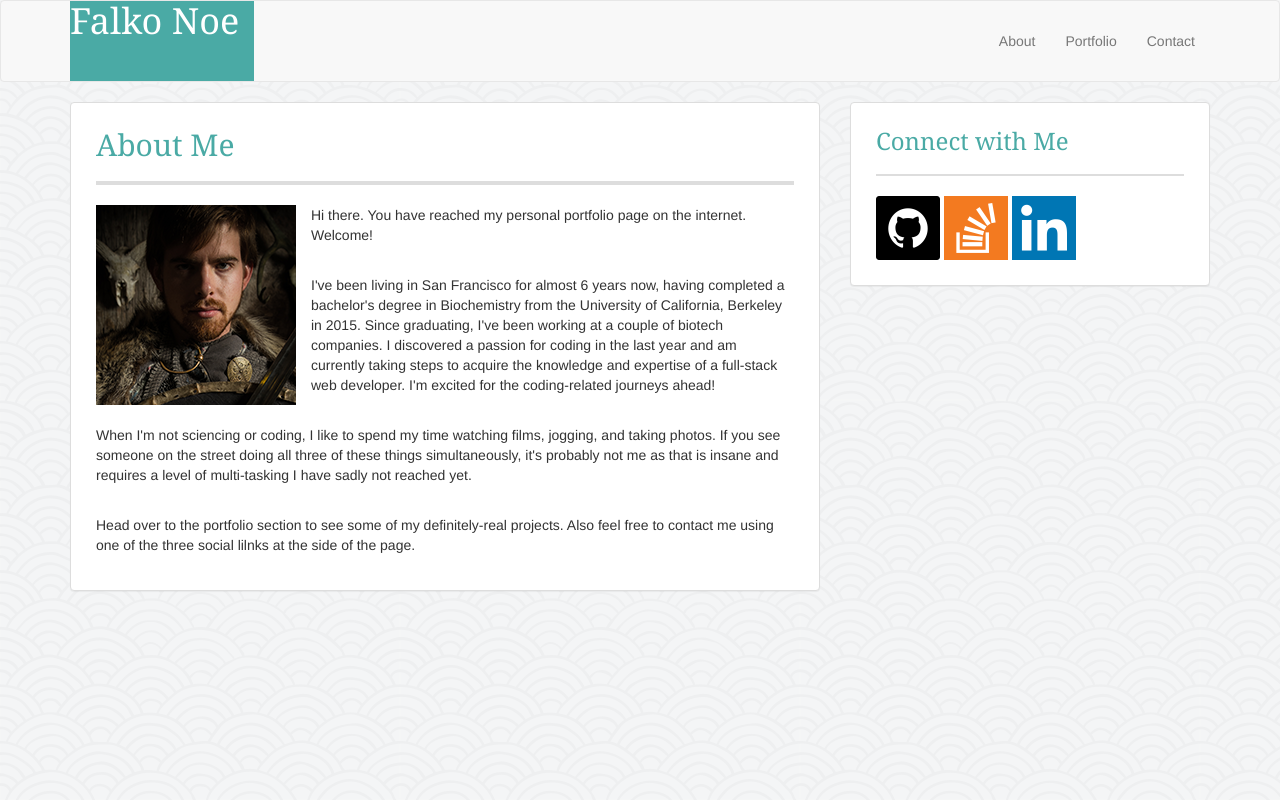
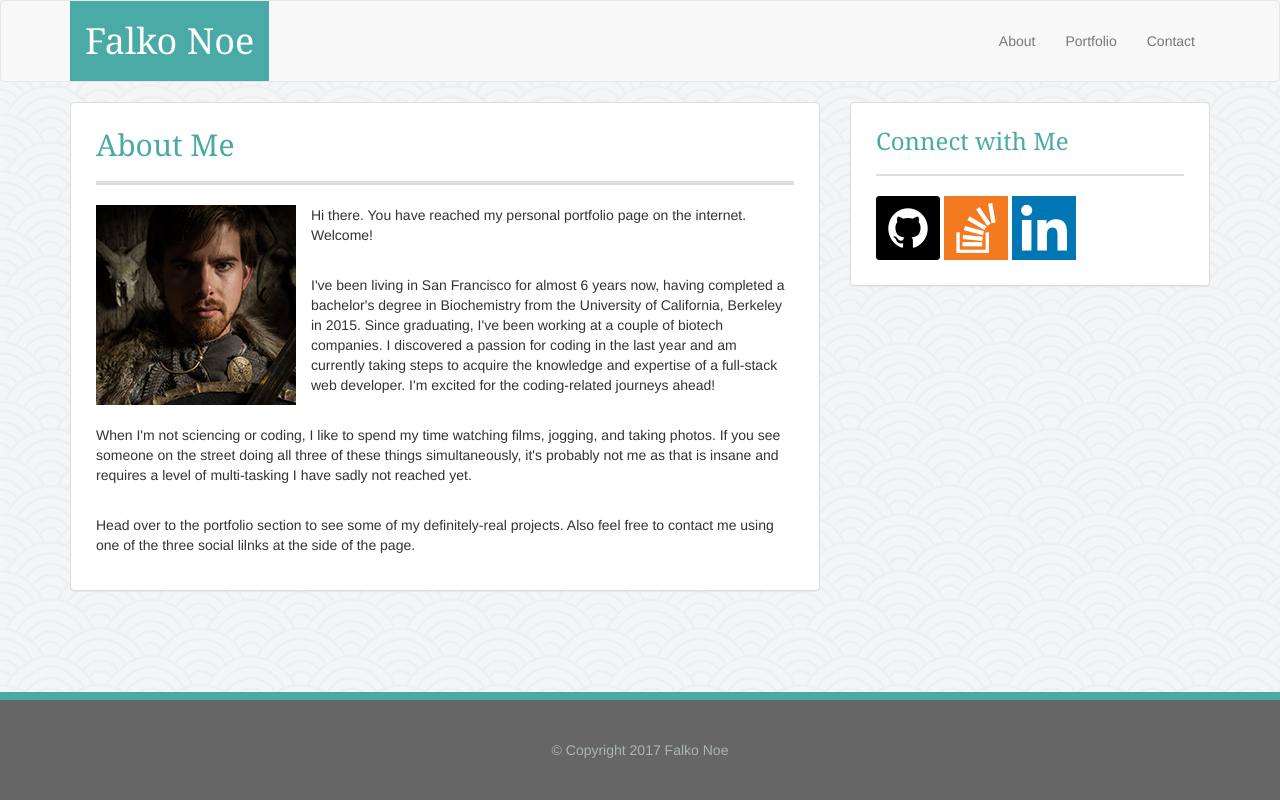
Before and after one commit to CodingKaiser/Bootstrap-Portfolio, a PHP site: page / in a window 1280 px wide. Run offline with PHP 8.4, Linux system fonts and the light colour scheme.

Commit message:
Implemented sticky-footer.

```diff
--- a/assets/css/style.css
+++ b/assets/css/style.css
@@ -4,14 +4,18 @@ h1, h2, h3, h4, h5, h6 {
 	font-family: 'Georgia', Times, Times New Roman, serif;
 }
 
+html {
+	height: 100%;
+}
+
 body {
 	background-image: url('../images/seigaiha.png');
 	background-repeat: repeat;
+	height: 100%;
 }
 
 .my-name {
 	color: white;
-	margin: 0 auto;
 }
 
 .body-headers {
@@ -23,6 +27,10 @@ body {
 
 .navbar-header {
 	background-color: #4aaaa5;
+}
+
+.navbar-brand {
+	padding-left: 30px;
 }
 
 .navbar-brand,
@@ -54,3 +62,28 @@ hr.content {
 hr.contact-me {
 	border: 1px solid #dddddd;
 }
+
+/* FOOTER */
+
+footer {
+	padding: 40px;
+	background-color: #666666;
+	text-align: center;
+	border-top: solid #4aaaa5 8px;
+}
+
+.footer-copyright {
+	color: #abb5b2;
+	margin: 0px auto;
+}
+
+.wrapper {
+	min-height: 100%;
+	/* Equal to height of footer */
+	/* But also accounting for potential margin-bottom of last child */
+	margin-bottom: -108px;
+}
+
+.push {
+	height: 120px;
+}
--- a/index.html
+++ b/index.html
@@ -16,6 +16,7 @@
 
 <body>
 
+<div class="wrapper">
 	<nav class="navbar navbar-default">
 		<div class="container">
 	    <!-- Brand and toggle get grouped for better mobile display -->
@@ -26,12 +27,13 @@
 					<span class="icon-bar"></span>
 					<span class="icon-bar"></span>
 		     	</button>
-      <a class="navbar-brand" href="#"><h1 class="my-name">Falko Noe</h1></a>
+		     	<a class="navbar-brand" href="#">
+		     		<h1 class="my-name text-center">Falko Noe</h1>
+	     		</a>
 		    </div>
 
 		    <!-- Collect the nav links, forms, and other content for toggling -->
 		    <div class="collapse navbar-collapse" id="bs-example-navbar-collapse-1">
-
 		    	<ul class="nav navbar-nav navbar-right">
 			      	<li><a href="#">About</a></li>
 			      	<li><a href="#">Portfolio</a></li>
@@ -86,6 +88,14 @@
 			</div>
 		</div>
 	</div>
+	<div class="push"></div>
+</div>
+
+<footer>
+	<p class="footer-copyright">
+		&#169; Copyright 2017 Falko Noe
+	</p>
+</footer>
 
 </body>
 
```
Lines whose indentation alone changed are shown as unchanged.
